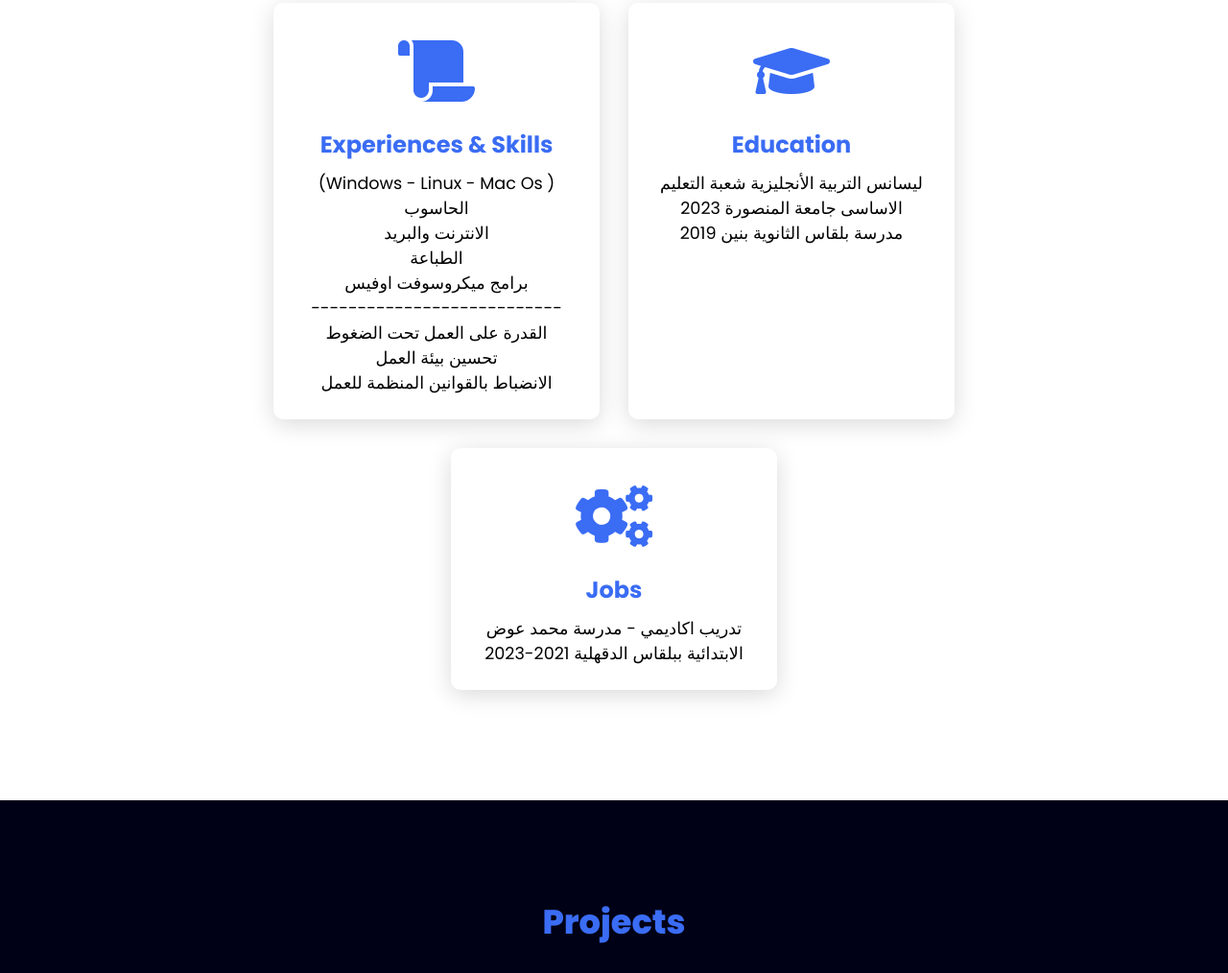
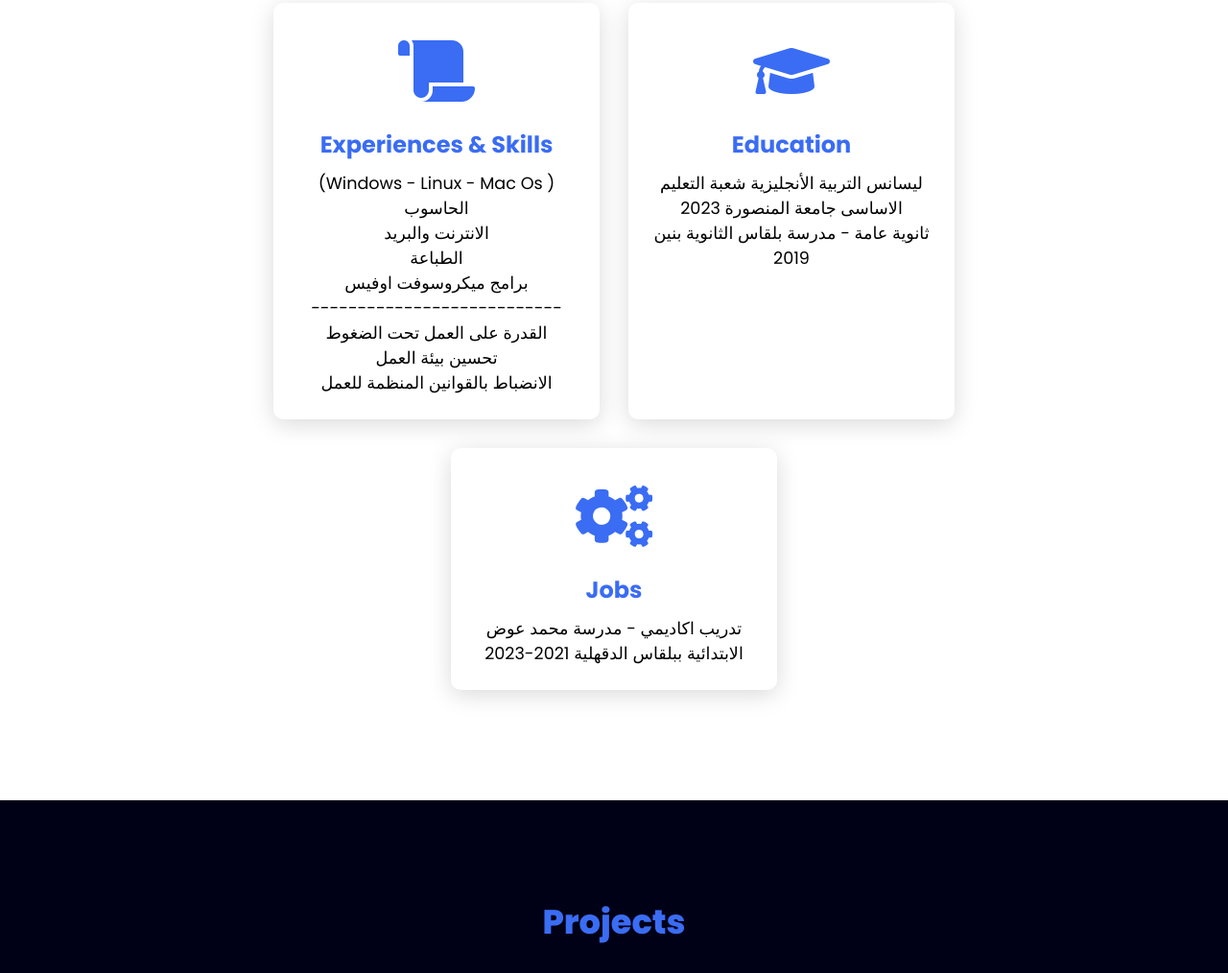
Before and after one commit to ahmed30100/ahmedhamed, a plain HTML site: page index.html in a window 1280 px wide. Shown: the part 995-2009 px from the top of the page at 96% size. Drawn offline with Linux system fonts and the light colour scheme.

Commit message:
Update index.html

```diff
--- a/index.html
+++ b/index.html
@@ -58,7 +58,7 @@
                 <div class="info">
                     <h3>Education</h3>
                     <p>ليسانس التربية الأنجليزية شعبة التعليم الاساسى جامعة المنصورة 2023</p>
-                    <p>مدرسة بلقاس الثانوية بنين 2019</p>
+                    <p>ثانوية عامة - مدرسة بلقاس الثانوية بنين 2019</p>
 
                 </div>
 
```
